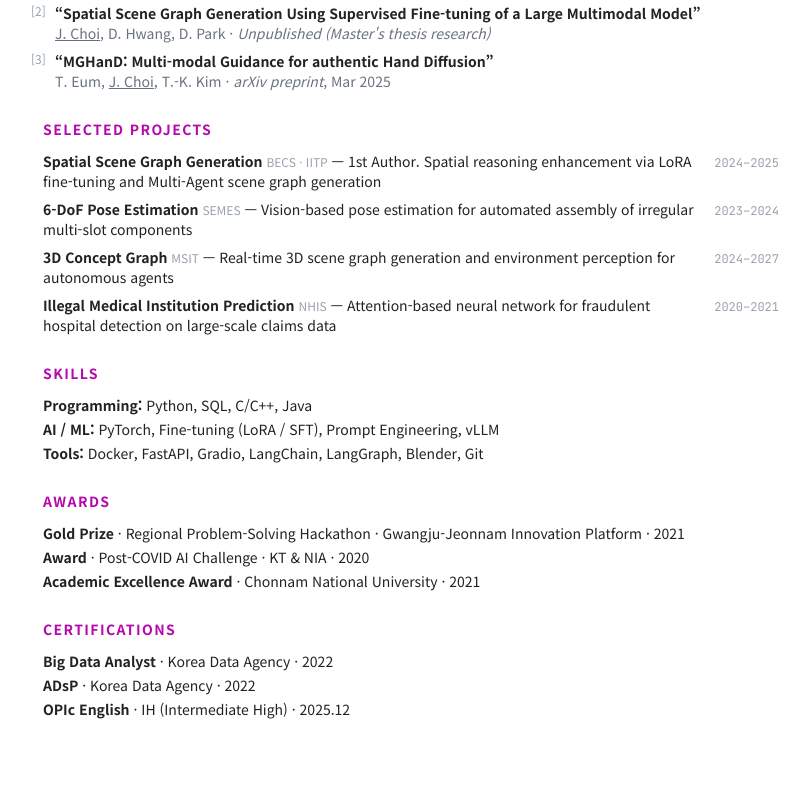
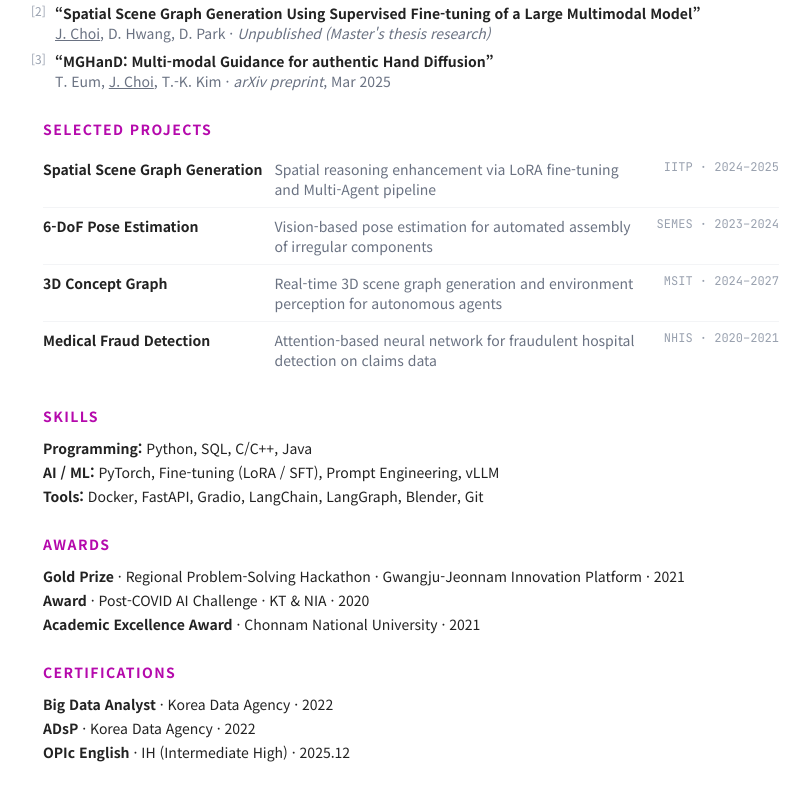
Before and after one commit to ilileun/profile, a Next.js app: page /cv in a window 1280 px wide. Shown: the part 933-1733 px from the top of the page, without its empty margins (229-1039 px from the left). Built offline with nearby package versions, Linux system fonts and the light colour scheme.

Commit message:
CV: redesign projects as clean table layout, remove 1st Author

```diff
--- a/src/app/cv/page.tsx
+++ b/src/app/cv/page.tsx
@@ -143,24 +143,30 @@ export default function CVPage() {
       {/* Selected Projects */}
       <section className="mb-7">
         <h2 className="text-sm font-bold uppercase tracking-widest text-[#b509ac] mb-3">Selected Projects</h2>
-        <div className="text-sm space-y-2">
-          <div className="flex justify-between items-baseline">
-            <p><strong>Spatial Scene Graph Generation</strong> <span className="text-gray-400 text-xs">BECS · IITP</span> — 1st Author. Spatial reasoning enhancement via LoRA fine-tuning and Multi-Agent scene graph generation</p>
-            <span className="text-xs text-gray-400 shrink-0 ml-3" style={{ fontFamily: "'JetBrains Mono', monospace" }}>2024–2025</span>
-          </div>
-          <div className="flex justify-between items-baseline">
-            <p><strong>6-DoF Pose Estimation</strong> <span className="text-gray-400 text-xs">SEMES</span> — Vision-based pose estimation for automated assembly of irregular multi-slot components</p>
-            <span className="text-xs text-gray-400 shrink-0 ml-3" style={{ fontFamily: "'JetBrains Mono', monospace" }}>2023–2024</span>
-          </div>
-          <div className="flex justify-between items-baseline">
-            <p><strong>3D Concept Graph</strong> <span className="text-gray-400 text-xs">MSIT</span> — Real-time 3D scene graph generation and environment perception for autonomous agents</p>
-            <span className="text-xs text-gray-400 shrink-0 ml-3" style={{ fontFamily: "'JetBrains Mono', monospace" }}>2024–2027</span>
-          </div>
-          <div className="flex justify-between items-baseline">
-            <p><strong>Illegal Medical Institution Prediction</strong> <span className="text-gray-400 text-xs">NHIS</span> — Attention-based neural network for fraudulent hospital detection on large-scale claims data</p>
-            <span className="text-xs text-gray-400 shrink-0 ml-3" style={{ fontFamily: "'JetBrains Mono', monospace" }}>2020–2021</span>
-          </div>
-        </div>
+        <table className="w-full text-sm">
+          <tbody>
+            <tr className="border-b border-gray-100">
+              <td className="py-2 pr-3 align-top font-bold whitespace-nowrap">Spatial Scene Graph Generation</td>
+              <td className="py-2 pr-3 align-top text-gray-500">Spatial reasoning enhancement via LoRA fine-tuning and Multi-Agent pipeline</td>
+              <td className="py-2 align-top text-xs text-gray-400 whitespace-nowrap text-right" style={{ fontFamily: "'JetBrains Mono', monospace" }}>IITP · 2024–2025</td>
+            </tr>
+            <tr className="border-b border-gray-100">
+              <td className="py-2 pr-3 align-top font-bold whitespace-nowrap">6-DoF Pose Estimation</td>
+              <td className="py-2 pr-3 align-top text-gray-500">Vision-based pose estimation for automated assembly of irregular components</td>
+              <td className="py-2 align-top text-xs text-gray-400 whitespace-nowrap text-right" style={{ fontFamily: "'JetBrains Mono', monospace" }}>SEMES · 2023–2024</td>
+            </tr>
+            <tr className="border-b border-gray-100">
+              <td className="py-2 pr-3 align-top font-bold whitespace-nowrap">3D Concept Graph</td>
+              <td className="py-2 pr-3 align-top text-gray-500">Real-time 3D scene graph generation and environment perception for autonomous agents</td>
+              <td className="py-2 align-top text-xs text-gray-400 whitespace-nowrap text-right" style={{ fontFamily: "'JetBrains Mono', monospace" }}>MSIT · 2024–2027</td>
+            </tr>
+            <tr>
+              <td className="py-2 pr-3 align-top font-bold whitespace-nowrap">Medical Fraud Detection</td>
+              <td className="py-2 pr-3 align-top text-gray-500">Attention-based neural network for fraudulent hospital detection on claims data</td>
+              <td className="py-2 align-top text-xs text-gray-400 whitespace-nowrap text-right" style={{ fontFamily: "'JetBrains Mono', monospace" }}>NHIS · 2020–2021</td>
+            </tr>
+          </tbody>
+        </table>
       </section>
 
       {/* Skills */}
```
